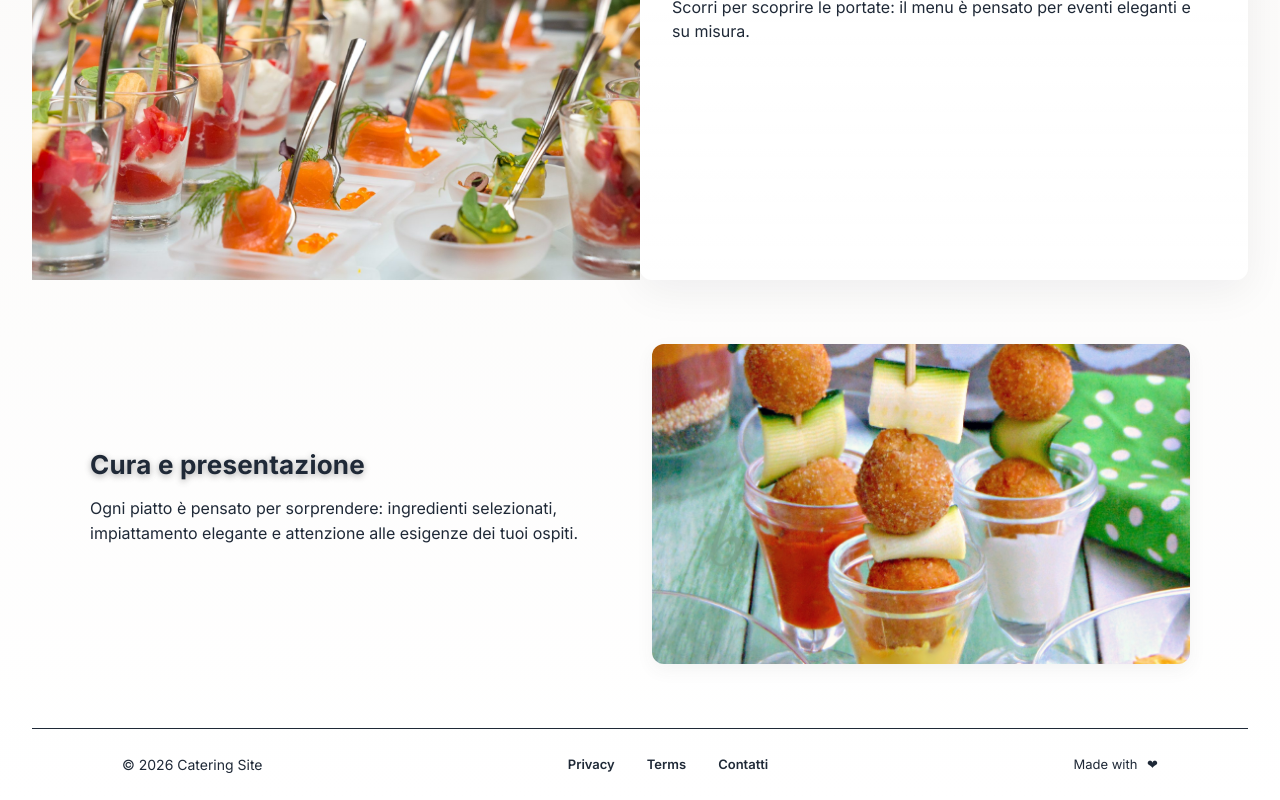
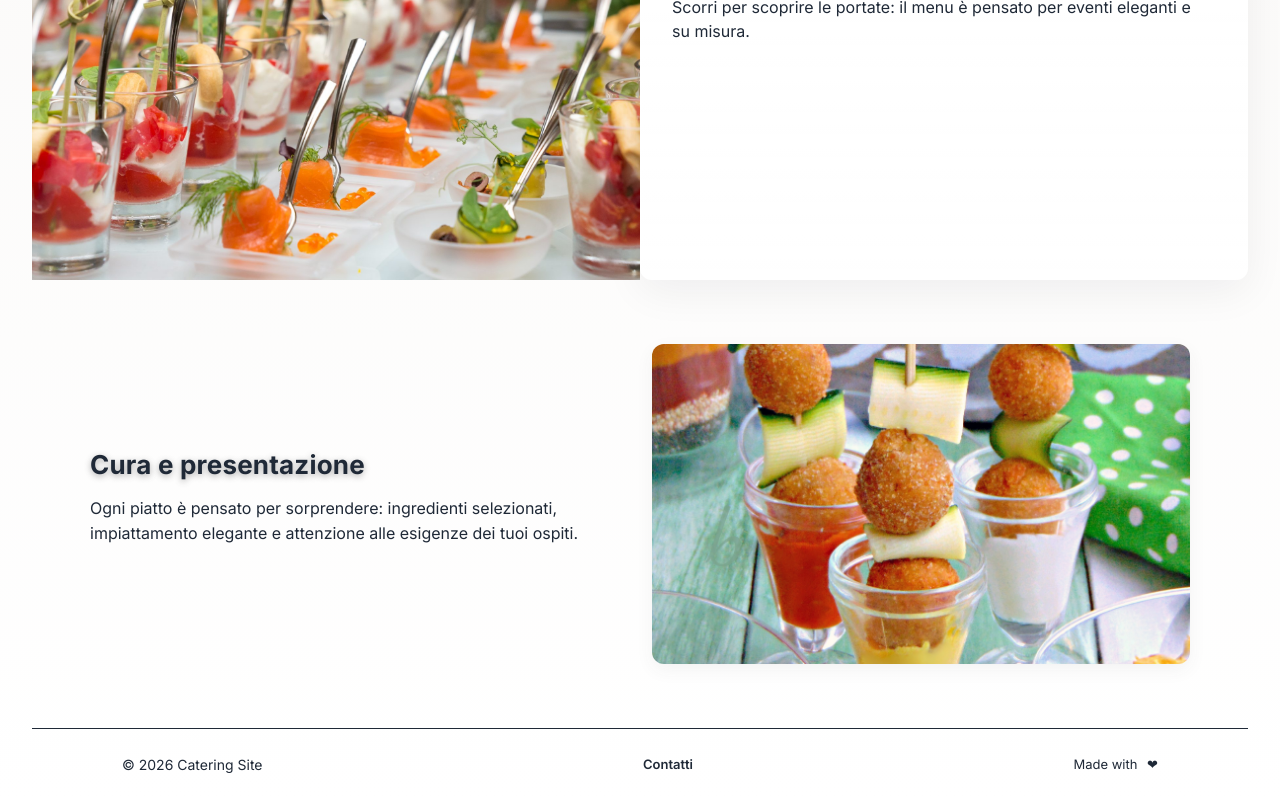
Before and after one commit to LorussoMarco/Naana-s, a React (Vite) app in the folder my-app/: page / in a window 1280 px wide. Shown: the part 1039-1839 px from the top of the page. Built offline with nearby package versions, Linux system fonts and the light colour scheme; no server answers.

Commit message:
deleted privacy

```diff
--- a/my-app/src/pages/Footer.tsx
+++ b/my-app/src/pages/Footer.tsx
@@ -9,8 +9,6 @@ const Footer: React.FC = () => {
         <p style={styles.copy}>© {new Date().getFullYear()} Catering Site</p>
 
         <nav aria-label="Footer navigation" style={styles.nav}>
-          <a href="/privacy" style={styles.link}>Privacy</a>
-          <a href="/terms" style={styles.link}>Terms</a>
           <a href="/contact" style={styles.link}>{t('nav.contact')}</a>
         </nav>
 
```
